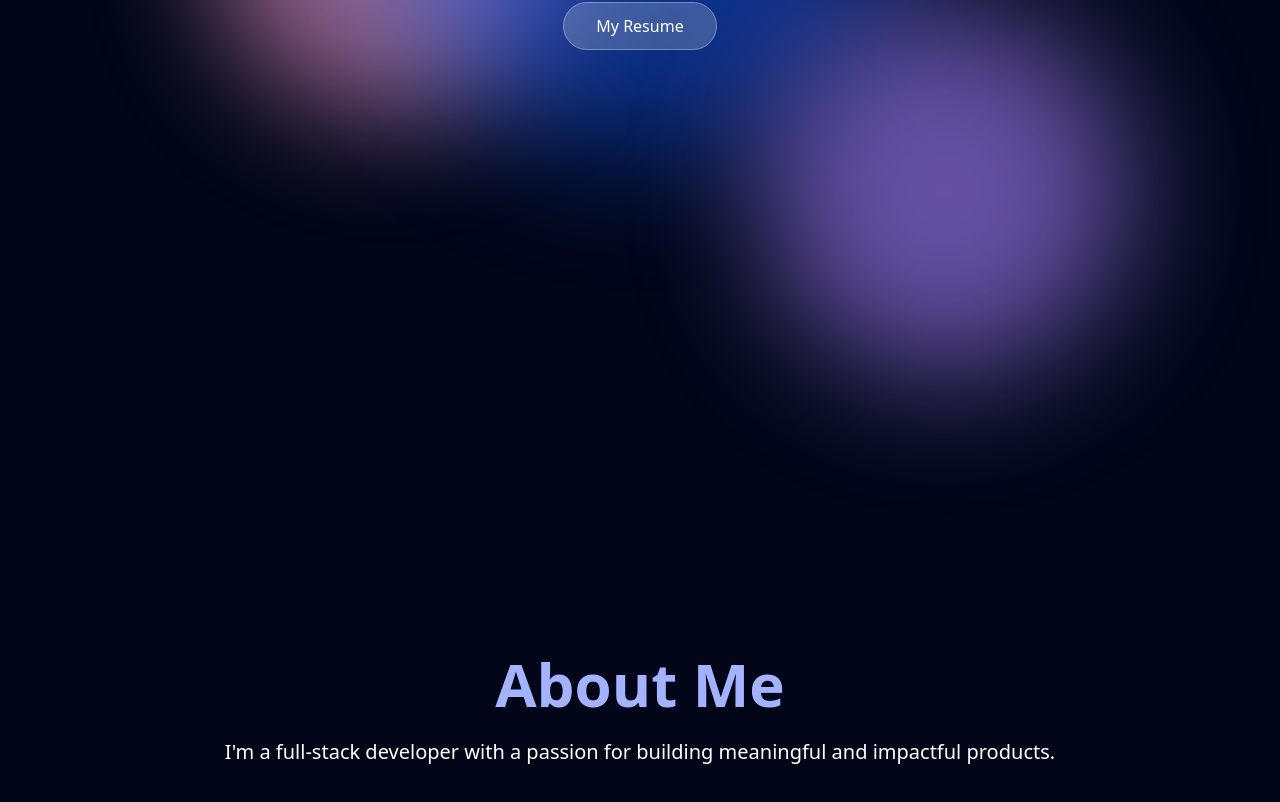
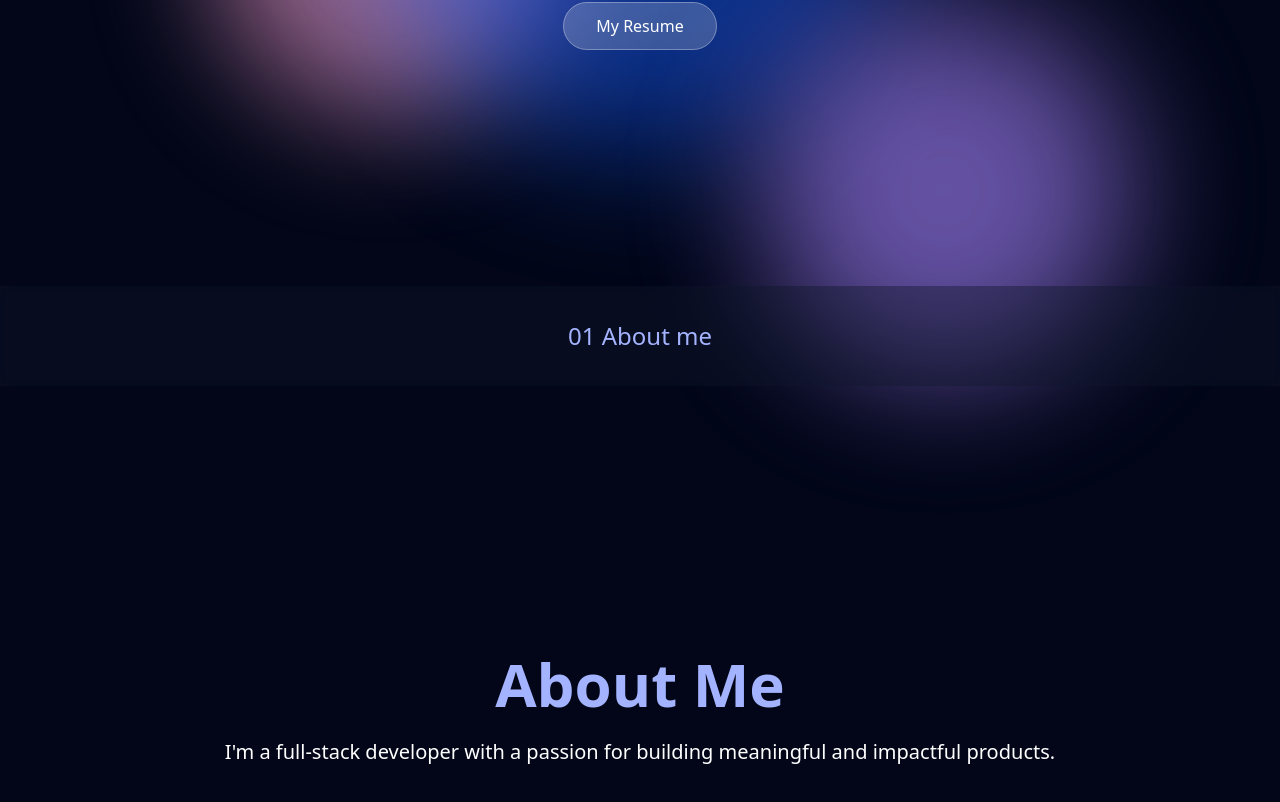
Before and after one commit to sumiyuan/smiweb, a React (Vite) app: page / in a window 1280 px wide. Shown: the part 514-1316 px from the top of the page. Built offline with nearby package versions, Linux system fonts and the light colour scheme.

Commit message:
added banner for about me

```diff
--- a/src/App.tsx
+++ b/src/App.tsx
@@ -15,16 +15,16 @@ const App = () => {
           if (entry.isIntersecting) {
             if (entry.target === heroRef.current) {
               setCurrentPage(0)
-              console.log('Hero section in view')
+              //console.log('Hero section in view')
             } else if (entry.target === aboutRef.current) {
               setCurrentPage(1)
-              console.log('About Me section in view')
+              //console.log('About Me section in view')
             }
           }
         })
       },
       {
-        threshold: 0.7,
+        threshold: 0.5,
         rootMargin: '-10% 0px -10% 0px'
       }
     )
--- a/src/components/AboutMe.tsx
+++ b/src/components/AboutMe.tsx
@@ -3,7 +3,12 @@ import { forwardRef } from 'react'
 const AboutMe = forwardRef<HTMLDivElement>((props, ref) => {
 
   return (
-    <div ref={ref} className='h-screen w-full pt-20'>
+    <div ref={ref} className='h-screen w-full pt-20 relative'>
+      <div className='top-0 left-0 w-full h-25 bg-slate-900/40 backdrop-blur-sm absolute z-10 justify-center items-center flex'>
+        <h2 className='text-2xl font-normal text-indigo-300'>
+          01 About me
+        </h2>
+      </div>
       <div className='flex items-center justify-center h-full'>
         <div className='text-center text-white'>
           <h1 className='text-6xl font-bold mb-6 text-indigo-300'>About Me</h1>
```
